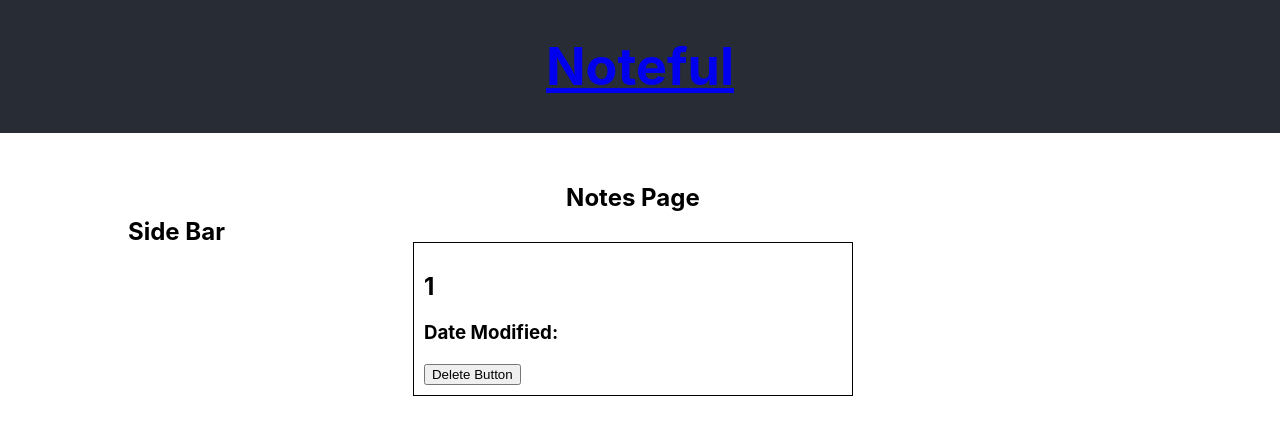
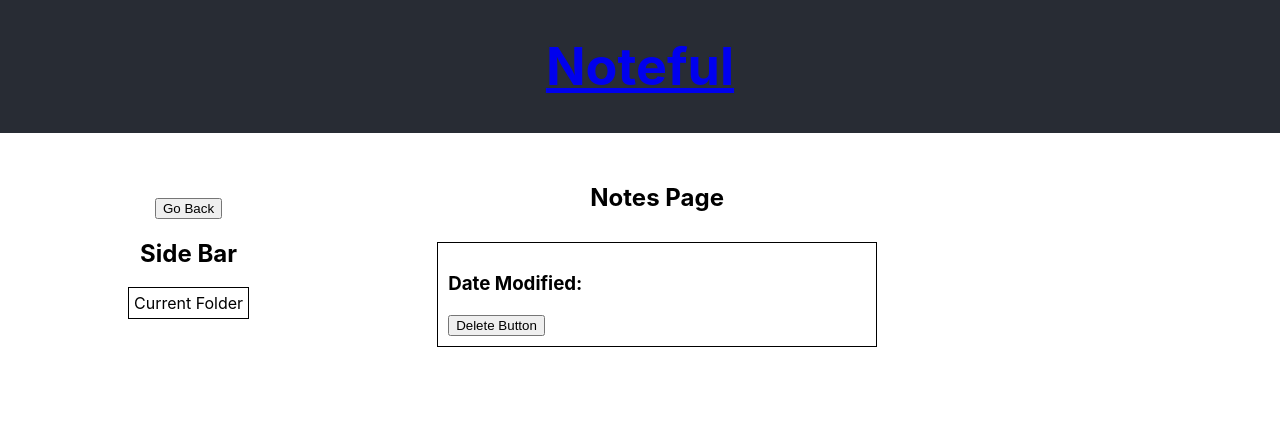
Before and after one commit to CharlieArray/noteful-app, a React (Create React App) app: page /note/1 in a window 1280 px wide. Shown: the top 434 px of the page. Built offline with nearby package versions, Linux system fonts and the light colour scheme.

Commit message:
Add files via upload

```diff
--- a/src/App.js
+++ b/src/App.js
@@ -5,7 +5,6 @@ import FolderPage from "./Components/FolderPage";
 import MainPage from "./Components/MainPage";
 import NotesPage from "./Components/NotesPage";
 import dummyStore from "./dummyStore";
-import { findNote } from "./helperFunctions";
 
 class App extends React.Component {
   state = {
@@ -30,16 +29,11 @@ class App extends React.Component {
         />
 
         <Route
-          path="/note/:noteId"
-          render={(routeProps) => {
-            const { noteId } = routeProps.match.params;
-            const note = findNote(notes, noteId);
-            return <NotesPage {...routeProps} path={noteId} note={note} state={this.state} />;
-          }}
+          path="/note"
+          render={(props) => <NotesPage {...props} notes={notes} state={this.state} />}
         />
 
         <Route
-          exact
           path="/folder"
           render={(props) => <FolderPage {...props} state={this.state} />}
         />
--- a/src/Components/FolderMain.js
+++ b/src/Components/FolderMain.js
@@ -1 +1,11 @@
-///folder main section
+import React, { Component } from 'react'
+
+export default class FolderMain extends Component {
+    render() {
+        return (
+            <div>
+
+            </div>
+        )
+    }
+}
--- a/src/Components/FolderPage.js
+++ b/src/Components/FolderPage.js
@@ -1,6 +1,11 @@
 import React from "react";
-import {Link} from 'react-router-dom'
+import {Route, Link} from 'react-router-dom'
+import FolderMain from './FolderMain'
+import FolderSidebar from "./FolderSidebar";
 import "./Noteful.css";
+
+//should render specific notes if store.notes.id === store.folders.id
+  //tasks: is state passed/props passed down? yes yes
 
 export default class FolderPage extends React.Component {
 
@@ -8,16 +13,26 @@ export default class FolderPage extends React.Component {
 
     return (
       <div>
-              <header className="App-header">
+         <header className="App-header">
           <Link to ='/'>
             <h1>Noteful</h1>
           </Link>
         </header>
 
         <div className="Group">
-            <div className="Sidebar">
-            <h2>Side Bar</h2>
-            </div>
+
+            <Route
+            path="/folder"
+            render={(props)=>
+              <FolderSidebar {...props} state={this.props.state} />
+             }
+            />
+
+            <Route
+            path="/folder"
+            render={(props) => <FolderMain {...props} state={this.props.state} />}
+          />
+
 
             <div className="Main">
             <h2>Folder Page</h2>
--- a/src/Components/FolderSidebar.js
+++ b/src/Components/FolderSidebar.js
@@ -1 +1,32 @@
-///folder sidebar section
+import React, { Component } from "react";
+import {Link} from 'react-router-dom'
+import "./Noteful.css";
+
+
+export default class FolderSidebar extends Component {
+  render() {
+    let allFolders = this.props.state.folders;
+
+    return (
+
+        <div className="Sidebar">
+          <h2>Side Bar</h2>
+
+
+        {allFolders.map((folder) => (
+          <li key={folder.id}>
+            <Link to={`/folder/`}>
+              <div className="Folder-Divs">
+                <h3>{folder.name}</h3>
+              </div>
+            </Link>
+          </li>
+        ))}
+
+        <div className="Folder-Divs">
+          <h3>Add Folder</h3>
+        </div>
+      </div>
+    );
+  }
+}
--- a/src/Components/NotesMain.js
+++ b/src/Components/NotesMain.js
@@ -1,25 +1,26 @@
-import React, { Component } from 'react'
-import './Noteful.css'
+import React, { Component } from "react";
+import "./Noteful.css";
 
 export default class NotesMain extends Component {
   render() {
+    const noteId = this.props.noteId;
+    const note = this.props.notes;
+    let noteNameString;
 
-     const note = this.props.state.notes
-     const currentIdPath = this.props.path;
+    note.filter(function (note) {
+      if (note.id === noteId) {
+        noteNameString = note.name;
+      }
+    });
 
     return (
       <div className="Main">
-
         <div className="Note-Divs">
-                <h2>{currentIdPath}</h2>
+          <h2>{noteNameString}</h2>
           <h3>Date Modified: {note.modified}</h3>
-                <button className="Button">
-                  Delete Button
-                </button>
+          <button className="Button">Delete Button</button>
         </div>
-
-
       </div>
-        )
+    );
   }
 }
--- a/src/Components/NotesPage.js
+++ b/src/Components/NotesPage.js
@@ -1,32 +1,49 @@
 import React from "react";
-import {Link} from 'react-router-dom'
+import { Route, Link } from "react-router-dom";
 import "./Noteful.css";
 import NotesMain from "./NotesMain";
+import NotesSidebar from "./NotesSidebar";
 
+//sidebar show what folder current note is in
+//add a back button
 
 export default class NotesPage extends React.Component {
-
   render() {
 
     return (
       <div>
         <header className="App-header">
-          <Link to ='/'>
+          <Link to="/">
             <h1>Noteful</h1>
           </Link>
         </header>
 
         <div className="Group">
+
           <div className="Sidebar">
-            <h2>Side Bar</h2>
+            <Route
+              path="/note/:noteId"
+              render={(props) => (
+                <NotesSidebar
+                {...props}
+                state={this.props.state}
+                 />
+              )}
+            />
           </div>
 
           <div className="Main">
             <h2>Notes Page</h2>
-          <NotesMain
-            path = {this.props.path}
-            state = {this.props.state}
-          />
+            <Route
+              path="/note/:noteId"
+              render={(props) => (
+                <NotesMain
+                  {...props}
+                  noteId={props.match.params.noteId}
+                  notes={this.props.notes}
+                />
+              )}
+            />
           </div>
         </div>
       </div>
--- a/src/Components/NotesSidebar.js
+++ b/src/Components/NotesSidebar.js
@@ -1 +1,26 @@
-//Note Sidebar Section
+import React, { Component } from "react";
+import { Link } from "react-router-dom";
+import "./Noteful.css";
+
+
+function handleClick(){
+  console.log('clicked')
+}
+
+
+export default class NotesSidebar extends Component {
+  render() {
+    let allFolders = this.props.state.folders;
+
+    return (
+      <>
+        <button onClick={handleClick}>Go Back</button>
+
+        <h2>Side Bar</h2>
+
+        <div className="Folder-Divs">Current Folder</div>
+
+      </>
+    );
+  }
+}
```
Lines whose indentation alone changed are shown as unchanged.
